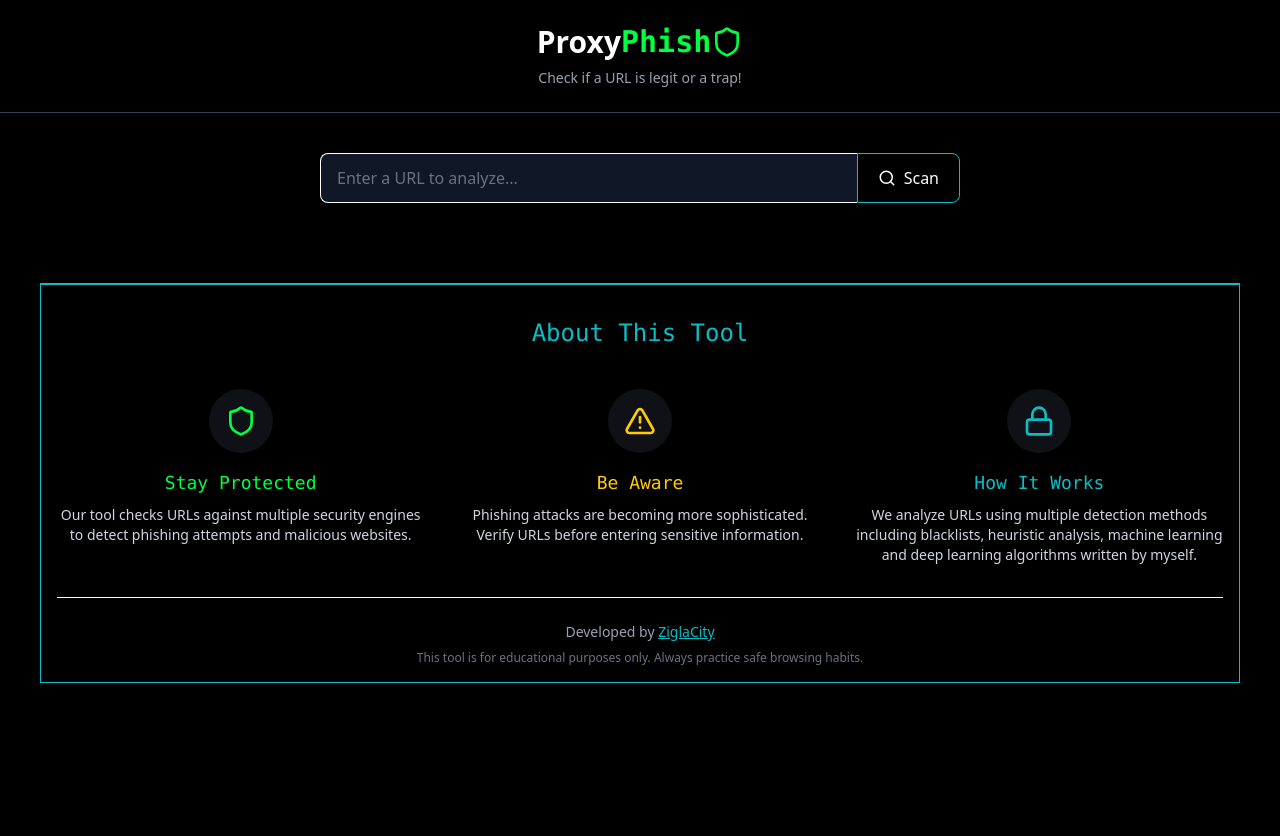
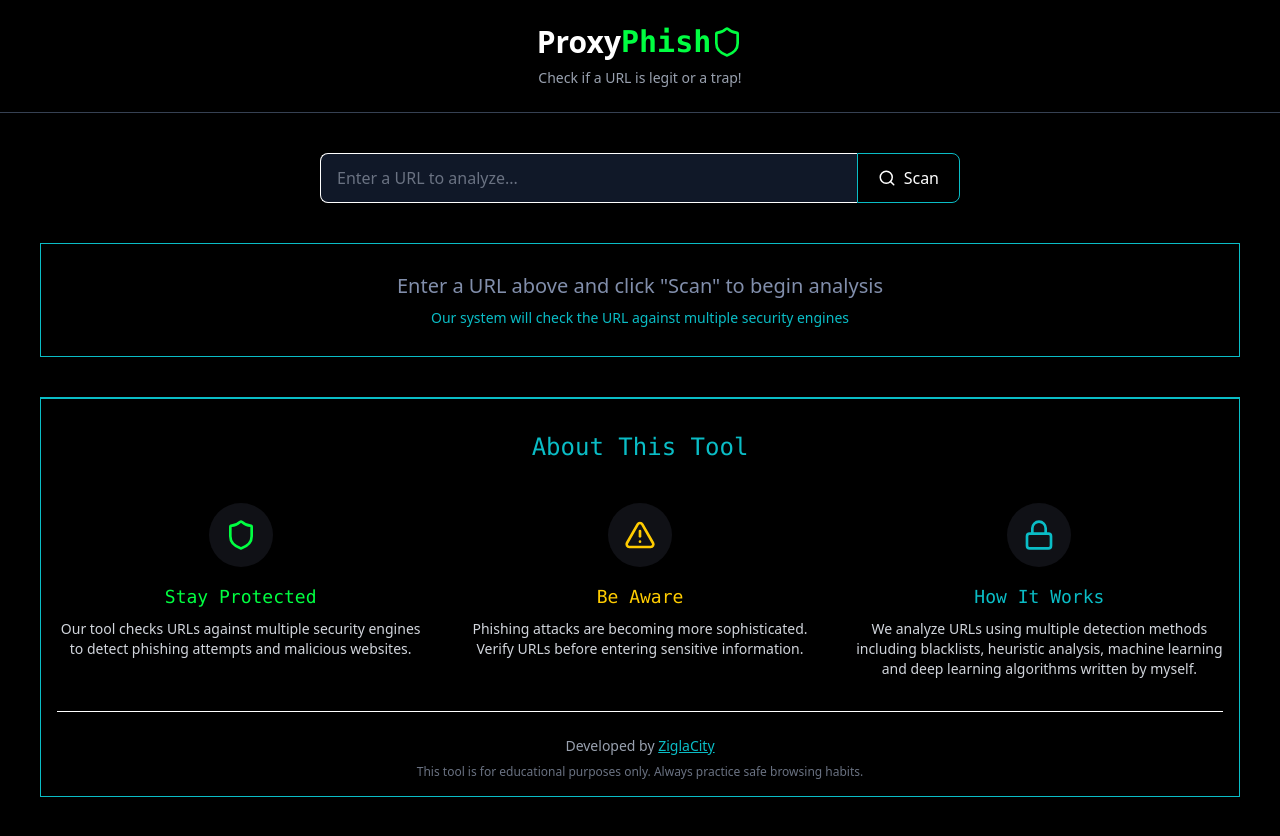
Before and after one commit to ZiglaCity/ProxyPhish, a React (Vite) app in the folder client/: page / in a window 1280 px wide. Before the commit the page ends 800 px from the top, so only its background shows below. Built offline with nearby package versions, Linux system fonts and the light colour scheme.

Commit message:
Add Info section

```diff
--- a/client/src/App.jsx
+++ b/client/src/App.jsx
@@ -2,6 +2,7 @@
 import NavBar from './components/NavBar';
 import AboutSection  from './components/AboutSection';
 import SearchBox from './components/SearchBox';
+import Info from './components/Info'
 const BACKEND_URL = 'http://localhost:5000/';
 
 function App() {
@@ -32,6 +33,7 @@
         <>
             <NavBar />
             <SearchBox onSearch={Search} loading={loading}/>
+            <Info />
             <AboutSection />
         </>
     );
--- a/client/src/components/AboutSection.jsx
+++ b/client/src/components/AboutSection.jsx
@@ -2,7 +2,7 @@
 
 const AboutSection = () => {
     return (
-        <div className="cyber-card mt-20 border border-cyber-blue m-10 border-t-2 p-4">
+        <div className="cyber-card border border-cyber-blue m-10 border-t-2 p-4">
             <h2 className="text-2xl font-mono text-cyber-blue mb-6 text-center p-4">About This Tool</h2>
 
             <div className="grid grid-cols-1 md:grid-cols-3 gap-8">
--- /dev/null
+++ b/client/src/components/Info.jsx
@@ -0,0 +1,10 @@
+const Info = () => {
+    return (
+        <div className=" gap-2 m-10 mb-none border border-cyber-blue p-7 text-center">
+            <p className="text-cyber-muted mb-2 text-sm md:text-xl">Enter a URL above and click "Scan" to begin analysis</p>
+            <p className="text-cyber-blue text-xs md:text-sm">Our system will check the URL against multiple security engines</p>
+        </div>
+    )
+}
+
+export default Info;
```
